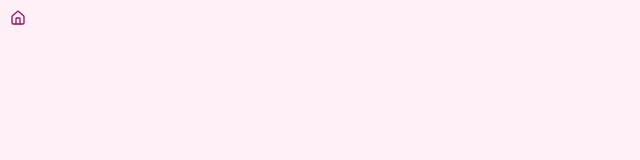
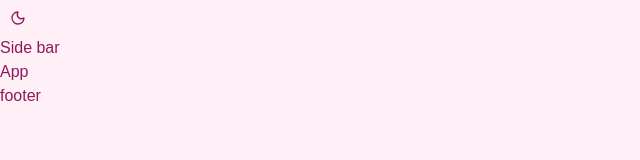
Before and after one commit to alexdevnest/alexdevnest, a React (Vite) app: page / in a window 1280 px wide. Shown: the top 160 px of the page, without its empty margins (0-640 px from the left). Built offline with nearby package versions, Linux system fonts and the light colour scheme.

Commit message:
layout skeletons

```diff
--- a/src/App.jsx
+++ b/src/App.jsx
@@ -1,13 +1,10 @@
-import { Home } from "lucide-react";
-import { Button } from "@ui/button";
+import Layout from "./Layout";
 
 
 export default function App () {
   return (
-    <>
-      <Button variant="ghost" size="icon" className="rounded-full">
-        <Home size={16} />
-      </Button>
-    </>
+    <Layout>
+      <p>App</p>
+    </Layout>
   );
 }
--- /dev/null
+++ b/src/Layout.jsx
@@ -0,0 +1,18 @@
+import Navbar from "@components/Navbar";
+import Sidebar from "@components/Sidebar";
+import Footer from "@components/Footer";
+
+
+const Layout = ({ children }) => (
+  <section>
+    <Navbar />
+    <Sidebar />
+    <main>
+      { children }
+    </main>
+    <Footer />
+  </section>
+);
+
+
+export default Layout;
--- /dev/null
+++ b/src/components/Footer.jsx
@@ -0,0 +1,7 @@
+export default function Footer () {
+  return (
+    <footer>
+      <p>footer</p>
+    </footer>
+  );
+}
--- /dev/null
+++ b/src/components/Navbar.jsx
@@ -0,0 +1,10 @@
+import ThemeToggle from "./ThemeToggle";
+
+
+export default function Navbar () {
+  return (
+    <header>
+      <ThemeToggle />
+    </header>
+  );
+}
--- /dev/null
+++ b/src/components/Sidebar.jsx
@@ -0,0 +1,9 @@
+export default function Sidebar () {
+  return (
+    <aside>
+      <nav>
+        Side bar
+      </nav>
+    </aside>
+  );
+}
--- /dev/null
+++ b/src/components/ThemeToggle.jsx
@@ -0,0 +1,9 @@
+import { AnimatedThemeToggler } from "@ui/animated-theme-toggler";
+
+
+const ThemeToggle = () => (
+  <AnimatedThemeToggler duration={2000} />
+);
+
+
+export default ThemeToggle;
--- /dev/null
+++ b/src/components/ui/animated-theme-toggler.jsx
@@ -0,0 +1,228 @@
+import { useCallback, useEffect, useRef, useState } from "react"
+import { Moon, Sun } from "lucide-react"
+import { flushSync } from "react-dom"
+
+import { cn } from "@lib/utils"
+import { Button } from "./button"
+
+
+function polygonCollapsed(cx, cy, vertexCount) {
+  const pairs = Array.from({ length: vertexCount }, () => `${cx}px ${cy}px`).join(", ")
+  return `polygon(${pairs})`
+}
+
+
+function getThemeTransitionClipPaths(variant, cx, cy, maxRadius, viewportWidth, viewportHeight) {
+  switch (variant) {
+    case "circle":
+      return [
+        `circle(0px at ${cx}px ${cy}px)`,
+        `circle(${maxRadius}px at ${cx}px ${cy}px)`,
+      ]
+    case "square": {
+      const halfW = Math.max(cx, viewportWidth - cx)
+      const halfH = Math.max(cy, viewportHeight - cy)
+      const halfSide = Math.max(halfW, halfH) * 1.05
+      const end = [
+        `${cx - halfSide}px ${cy - halfSide}px`,
+        `${cx + halfSide}px ${cy - halfSide}px`,
+        `${cx + halfSide}px ${cy + halfSide}px`,
+        `${cx - halfSide}px ${cy + halfSide}px`,
+      ].join(", ")
+      return [polygonCollapsed(cx, cy, 4), `polygon(${end})`];
+    }
+    case "triangle": {
+      const scale = maxRadius * 2.2
+      const dx = (Math.sqrt(3) / 2) * scale
+      const verts = [
+        `${cx}px ${cy - scale}px`,
+        `${cx + dx}px ${cy + 0.5 * scale}px`,
+        `${cx - dx}px ${cy + 0.5 * scale}px`,
+      ].join(", ")
+      return [polygonCollapsed(cx, cy, 3), `polygon(${verts})`];
+    }
+    case "diamond": {
+      // Slightly larger than the view-transition circle radius so axis-aligned coverage matches the circle reveal.
+      const R = maxRadius * Math.SQRT2
+      const end = [
+        `${cx}px ${cy - R}px`,
+        `${cx + R}px ${cy}px`,
+        `${cx}px ${cy + R}px`,
+        `${cx - R}px ${cy}px`,
+      ].join(", ")
+      return [polygonCollapsed(cx, cy, 4), `polygon(${end})`];
+    }
+    case "hexagon": {
+      const R = maxRadius * Math.SQRT2
+      const verts = []
+      for (let i = 0; i < 6; i++) {
+        const a = -Math.PI / 2 + (i * Math.PI) / 3
+        verts.push(`${cx + R * Math.cos(a)}px ${cy + R * Math.sin(a)}px`)
+      }
+      return [polygonCollapsed(cx, cy, 6), `polygon(${verts.join(", ")})`];
+    }
+    case "rectangle": {
+      const halfW = Math.max(cx, viewportWidth - cx)
+      const halfH = Math.max(cy, viewportHeight - cy)
+      const end = [
+        `${cx - halfW}px ${cy - halfH}px`,
+        `${cx + halfW}px ${cy - halfH}px`,
+        `${cx + halfW}px ${cy + halfH}px`,
+        `${cx - halfW}px ${cy + halfH}px`,
+      ].join(", ")
+      return [polygonCollapsed(cx, cy, 4), `polygon(${end})`];
+    }
+    case "star": {
+      // Small overscan so the last frames never leave a 1px seam before the transition group ends.
+      const R = maxRadius * Math.SQRT2 * 1.03
+      const innerRatio = 0.42
+      const starPolygon = (radius) => {
+        const verts = []
+        for (let i = 0; i < 5; i++) {
+          const outerA = -Math.PI / 2 + (i * 2 * Math.PI) / 5
+          verts.push(`${cx + radius * Math.cos(outerA)}px ${cy + radius * Math.sin(outerA)}px`)
+          const innerA = outerA + Math.PI / 5
+          verts.push(
+            `${cx + radius * innerRatio * Math.cos(innerA)}px ${cy + radius * innerRatio * Math.sin(innerA)}px`
+          )
+        }
+        return `polygon(${verts.join(", ")})`;
+      }
+      const startR = Math.max(2, R * 0.025)
+      return [starPolygon(startR), starPolygon(R)];
+    }
+    default:
+      return [
+        `circle(0px at ${cx}px ${cy}px)`,
+        `circle(${maxRadius}px at ${cx}px ${cy}px)`,
+      ]
+  }
+}
+
+export const AnimatedThemeToggler = ({
+  className,
+  duration = 400,
+  variant,
+  fromCenter = false,
+  theme,
+  onThemeChange,
+  ...props
+}) => {
+  const shape = variant ?? "circle"
+  const isControlled = theme !== undefined
+  const [internalIsDark, setInternalIsDark] = useState(false)
+  const isDark = isControlled ? theme === "dark" : internalIsDark
+  const buttonRef = useRef(null)
+
+  useEffect(() => {
+    if (isControlled) return
+
+    const updateTheme = () => {
+      setInternalIsDark(document.documentElement.classList.contains("dark"))
+    }
+
+    updateTheme()
+
+    const observer = new MutationObserver(updateTheme)
+    observer.observe(document.documentElement, {
+      attributes: true,
+      attributeFilter: ["class"],
+    })
+
+    return () => observer.disconnect();
+  }, [isControlled])
+
+  const toggleTheme = useCallback(() => {
+    const button = buttonRef.current
+    if (!button) return
+
+    const viewportWidth = window.visualViewport?.width ?? window.innerWidth
+    const viewportHeight = window.visualViewport?.height ?? window.innerHeight
+
+    let x
+    let y
+    if (fromCenter) {
+      x = viewportWidth / 2
+      y = viewportHeight / 2
+    } else {
+      const { top, left, width, height } = button.getBoundingClientRect()
+      x = left + width / 2
+      y = top + height / 2
+    }
+
+    const maxRadius = Math.hypot(Math.max(x, viewportWidth - x), Math.max(y, viewportHeight - y))
+
+    const applyTheme = () => {
+      const newTheme = !isDark
+      // Always toggle the class synchronously so the View Transitions API
+      // snapshots the new theme inside the startViewTransition callback.
+      document.documentElement.classList.toggle("dark")
+      if (isControlled) {
+        onThemeChange?.(newTheme ? "dark" : "light")
+      } else {
+        setInternalIsDark(newTheme)
+        localStorage.setItem("theme", newTheme ? "dark" : "light")
+      }
+    }
+
+    if (typeof document.startViewTransition !== "function") {
+      applyTheme()
+      return
+    }
+
+    const clipPath = getThemeTransitionClipPaths(shape, x, y, maxRadius, viewportWidth, viewportHeight)
+
+    const root = document.documentElement
+    root.dataset.magicuiThemeVt = "active"
+    root.style.setProperty("--magicui-theme-toggle-vt-duration", `${duration}ms`)
+    // Pin the collapsed clip-path via CSS so Firefox does not paint the new
+    // theme unclipped between snapshot and the ready.then() JS animation.
+    root.style.setProperty("--magicui-theme-vt-clip-from", clipPath[0])
+    const cleanup = () => {
+      delete root.dataset.magicuiThemeVt
+      root.style.removeProperty("--magicui-theme-toggle-vt-duration")
+      root.style.removeProperty("--magicui-theme-vt-clip-from")
+    }
+
+    const transition = document.startViewTransition(() => {
+      flushSync(applyTheme)
+    })
+    if (typeof transition?.finished?.finally === "function") {
+      transition.finished.finally(cleanup)
+    } else {
+      cleanup()
+    }
+
+    const ready = transition?.ready
+    if (ready && typeof ready.then === "function") {
+      ready.then(() => {
+        document.documentElement.animate({
+          clipPath,
+        }, {
+          duration,
+          // Star: linear avoids easing overshoot that fights polygon interpolation at t→1; VT group duration is synced above.
+          easing: shape === "star" ? "linear" : "ease-in-out",
+          fill: "forwards",
+          pseudoElement: "::view-transition-new(root)",
+        })
+      })
+    }
+  }, [shape, fromCenter, duration, isDark, isControlled, onThemeChange])
+
+  return (
+    <Button
+      type="button"
+      variant="ghost"
+      size="icon"
+      ref={buttonRef}
+      onClick={toggleTheme}
+      className={`
+        ${cn(className)}
+        rounded-full
+      `}
+      {...props}>
+      {isDark ? <Sun /> : <Moon />}
+      <span className="sr-only">Toggle theme</span>
+    </Button>
+  );
+}
--- a/src/index.css
+++ b/src/index.css
@@ -4,7 +4,6 @@
 @import "@fontsource-variable/inter";
 
 @custom-variant dark (&:is(.dark *));
-
 
 /* Default theme */
 /*
@@ -132,7 +131,6 @@
     @apply font-sans;
   }
 }
-
 
 /* Custom Tweakcn Theme/s */
 
@@ -1445,3 +1443,9 @@
   --shadow-2xl: var(--shadow-2xl);
 }
 */
+
+
+::view-transition-old(root), ::view-transition-new(root) {
+    animation: none;
+    mix-blend-mode: normal;
+}
```
Also changed, not shown: components.json.
